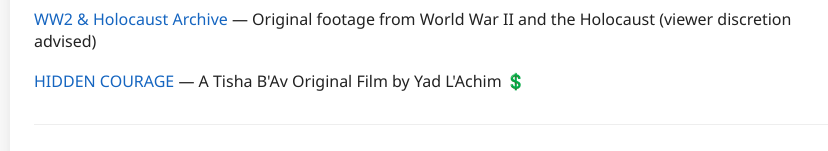
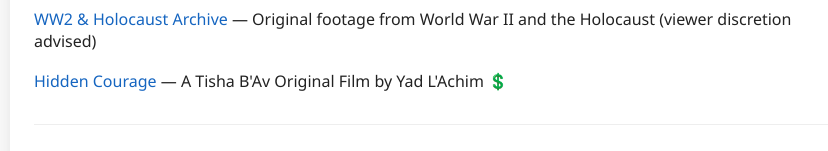
Before and after one commit to Inteleweb/TISHA-BEAV, a plain HTML site: page index.html in a window 1280 px wide. Shown: the part 503-654 px from the top of the page, without its empty margins (206-1034 px from the left). Drawn offline with Linux system fonts and the light colour scheme.

Commit message:
fixed grammar

```diff
--- a/index.html
+++ b/index.html
@@ -179,7 +179,7 @@
         </a> — Original footage from World War II and the Holocaust (viewer discretion advised)
       </li>
        <li> <a href="https://yadfilms.com/" target="_blank" r>
-              HIDDEN COURAGE
+              Hidden Courage
             </a> — A Tisha B'Av Original Film by Yad L'Achim <span class="paid">💲</span></li>
     </ul>
     <hr>
```
